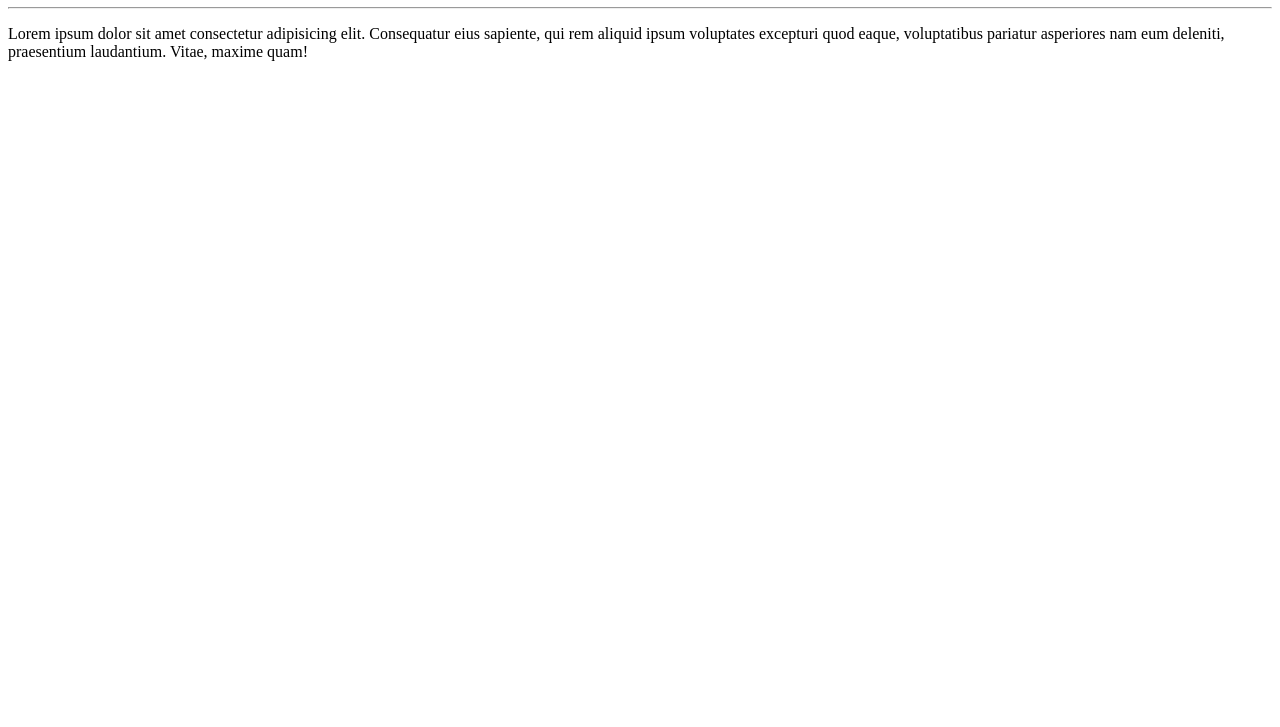
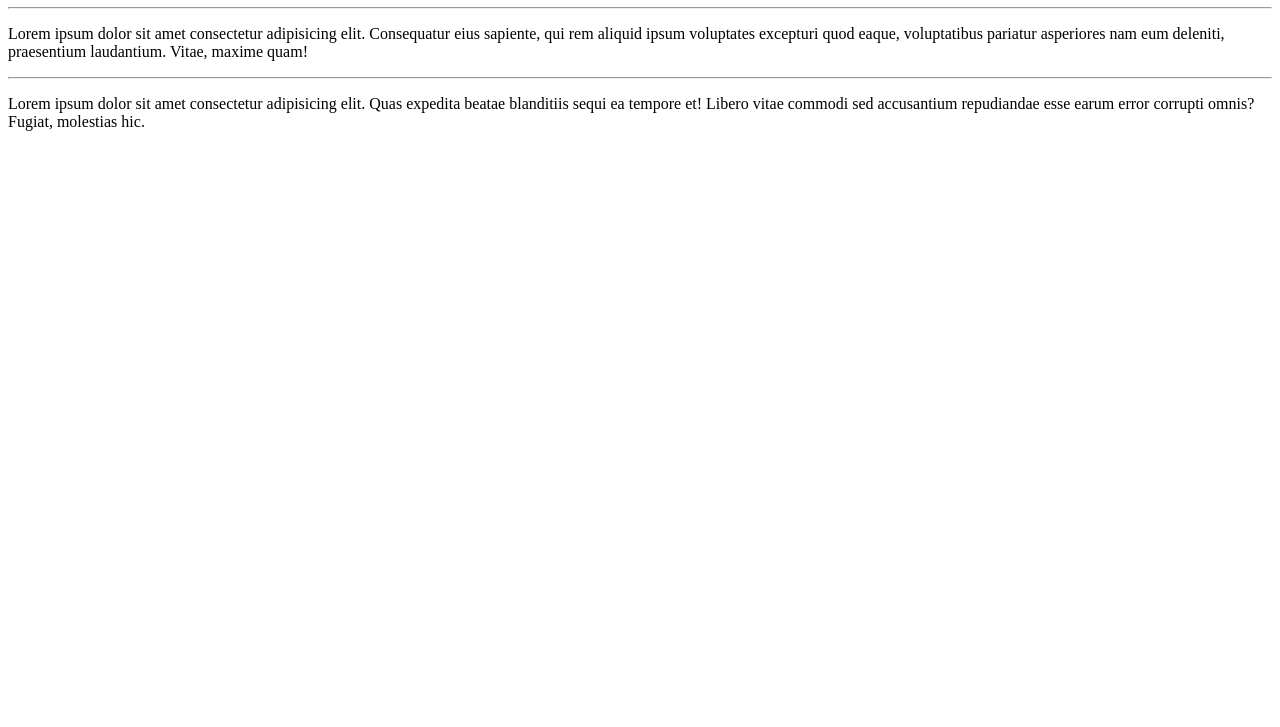
Before and after one commit to PauloPMoreira/Ola-Mundo, a plain HTML site: page Site Exemplo/index.html in a window 1280 px wide. Shown: the part 73-800 px from the top of the page. Drawn offline with Linux system fonts and the light colour scheme.

Commit message:
Update index.html
Adicionado mais um paragráfo

```diff
--- a/Site Exemplo/index.html
+++ b/Site Exemplo/index.html
@@ -9,5 +9,7 @@
     <h1>Olá Mundo.</h1>
     <hr>
     <p>Lorem ipsum dolor sit amet consectetur adipisicing elit. Consequatur eius sapiente, qui rem aliquid ipsum voluptates excepturi quod eaque, voluptatibus pariatur asperiores nam eum deleniti, praesentium laudantium. Vitae, maxime quam!</p>
+    <hr>
+    <p>Lorem ipsum dolor sit amet consectetur adipisicing elit. Quas expedita beatae blanditiis sequi ea tempore et! Libero vitae commodi sed accusantium repudiandae esse earum error corrupti omnis? Fugiat, molestias hic.</p>
 </body>
 </html>
```
